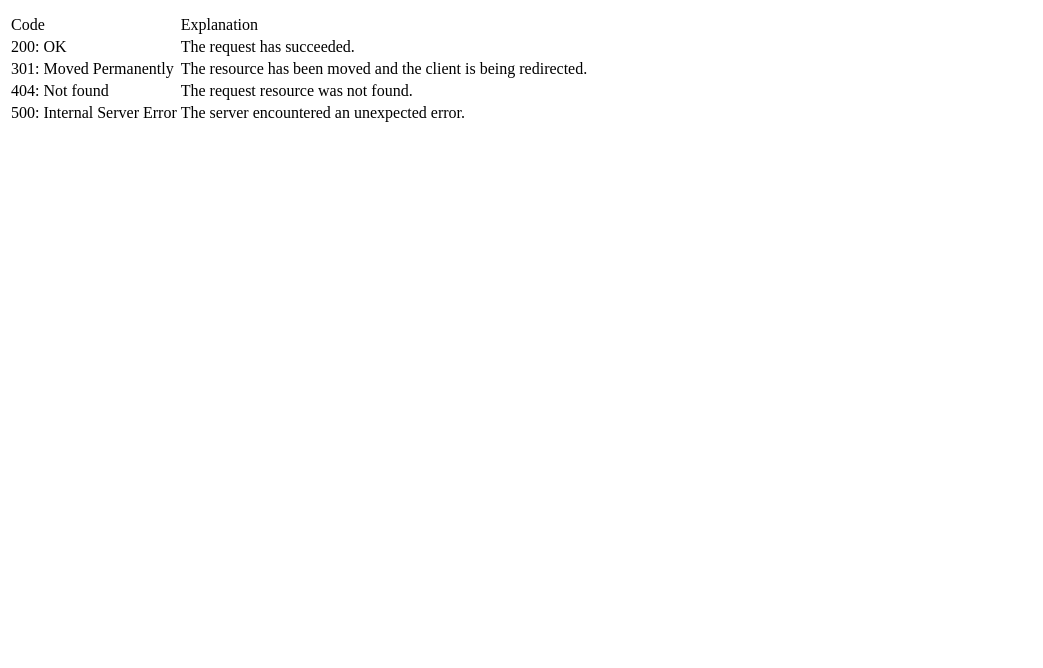
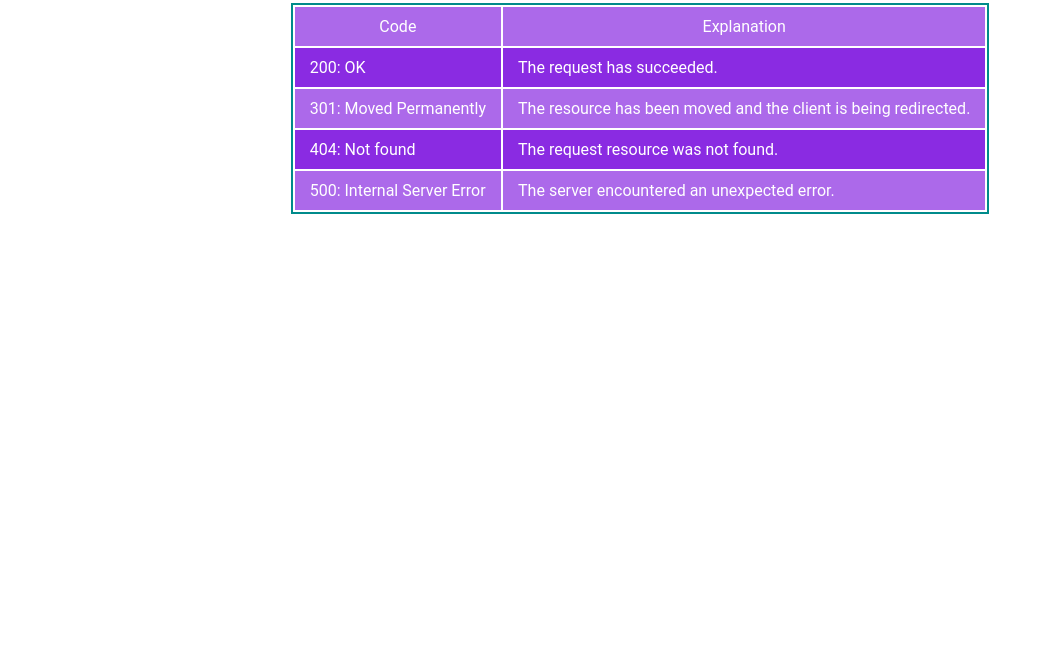
Before and after one commit to CaveSquonk/CaveSquonk.github.io, a plain HTML site: page cheatsheet.html in a window 1280 px wide. Shown: the part 132-800 px from the top of the page, without its empty margins (0-1043 px from the left). Drawn offline with Linux system fonts and the light colour scheme.

Commit message:
Update cheatsheet.html
fixed css link typo

```diff
--- a/cheatsheet.html
+++ b/cheatsheet.html
@@ -2,7 +2,7 @@
 <html>
   <head>
     <title>HTML Cheat Sheet</title>
-    <link href=".cheatsheet.css" rel="stylesheet">
+    <link href="./cheatsheet.css" rel="stylesheet">
   </head>
 
   <body>
```
